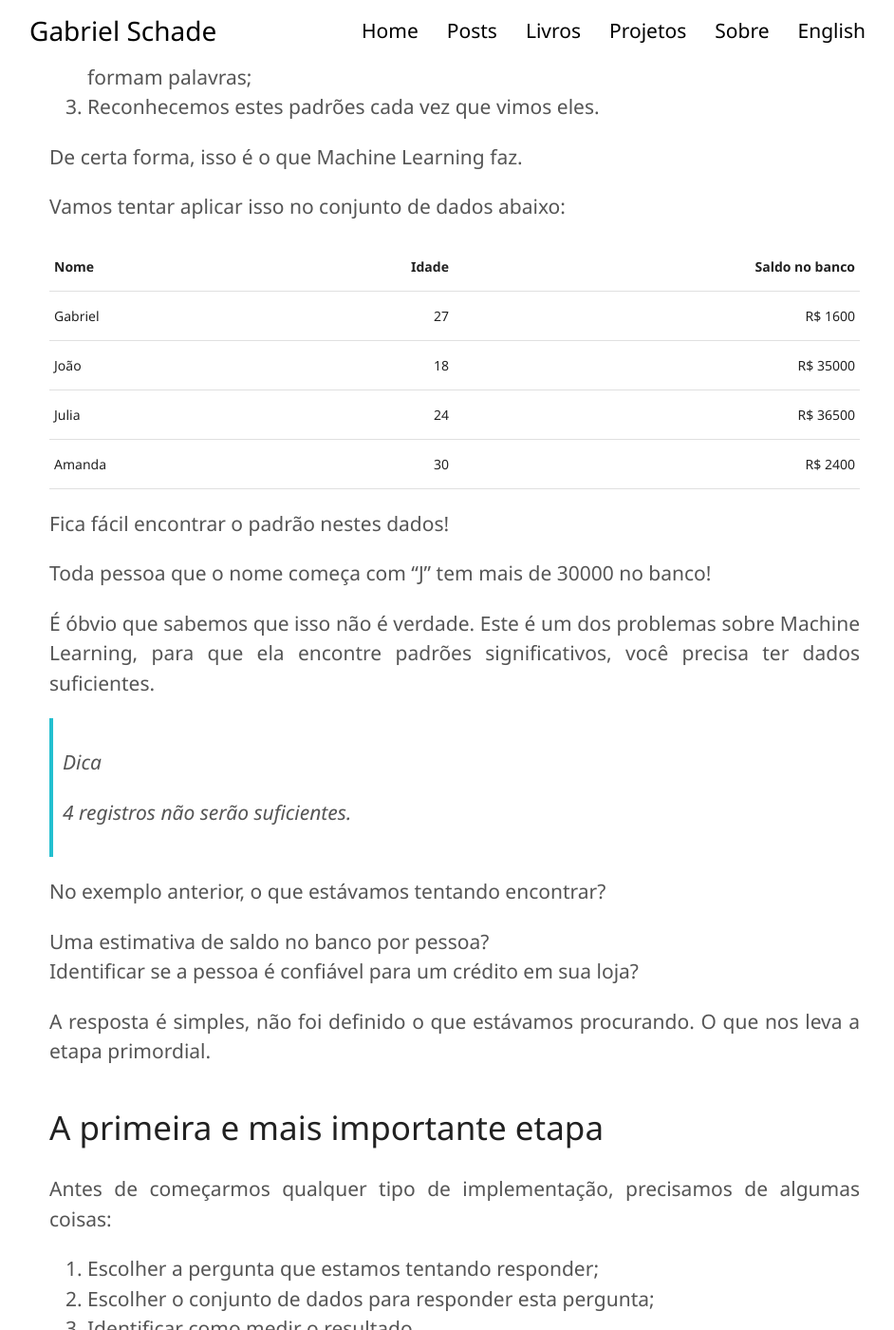
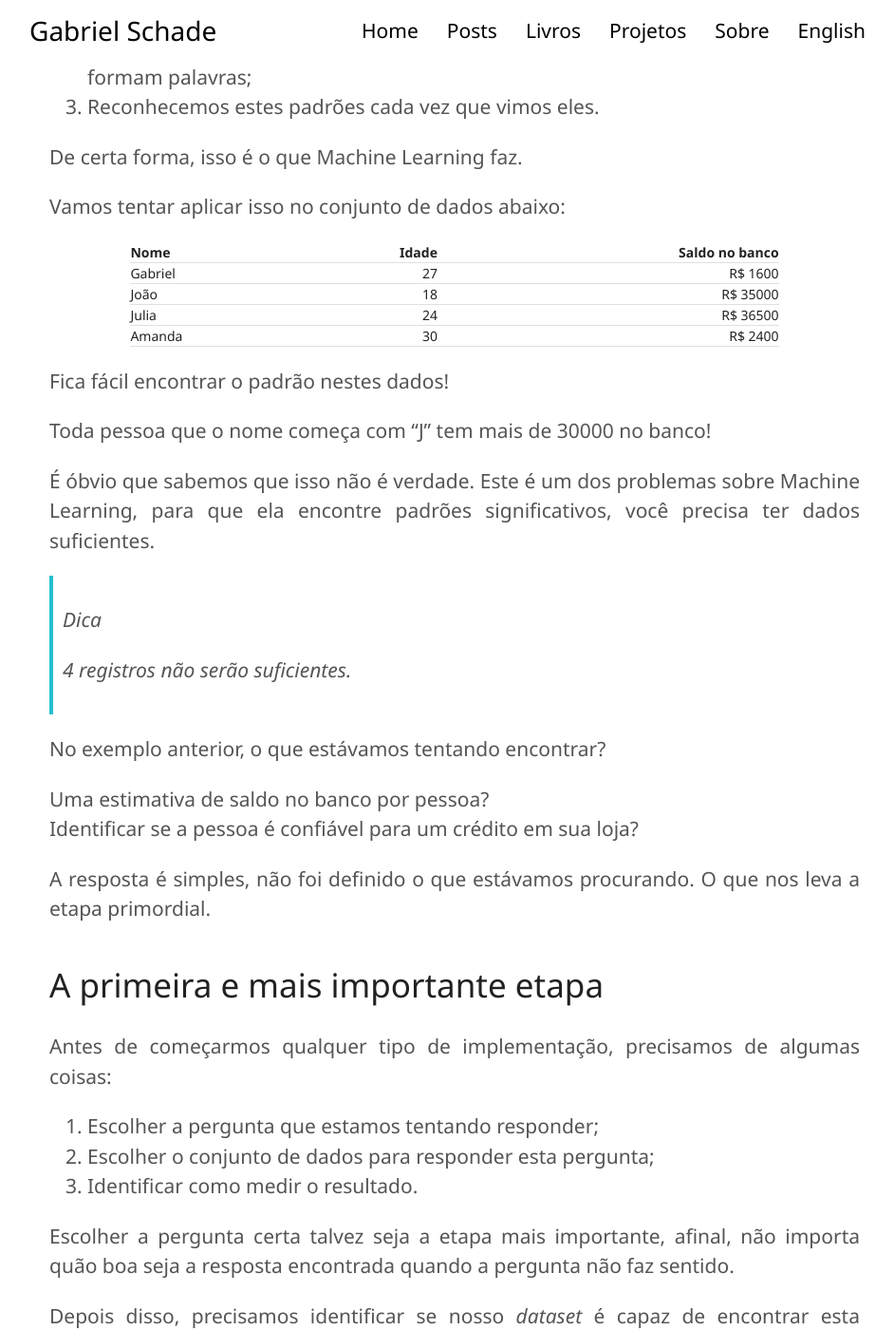
Before and after one commit to gabrielschade/gabrielschade.github.io, a Jekyll site: the page built from _posts/2018-01-08-machine-learning-intro.markdown, in a window 1280 px wide and 1400 px high, scrolled down 1748 px. Shown: the whole window at 95% size, without its empty margins (161-1103 px from the left). Built offline with Jekyll 4.4.1, drawn with Linux system fonts in a browser that asks for light colours; nearby versions of some CDN libraries; comment, search, counter and statistics services are not loaded.

Commit message:
Ajustes visuais;

```diff
--- a/_posts/2019-04-04-avengers-joia-tempo-heuristica.markdown
+++ b/_posts/2019-04-04-avengers-joia-tempo-heuristica.markdown
@@ -637,8 +637,6 @@
 | 14    | 1.801.088.541  | 7                    |
 | 15    | 5.403.265.623  | 3                    |
 
-{% include image.html link="https://imgur.com/9DYoGnf.png" alt="Olhando para o Futuro" width=50 %}
-
 {% include image.html link="https://i.imgur.com/mVDxIo0.gif" alt="Muitas possibilidades" width=80 %}
 
 Mas se não conseguimos simular tudo, como chegamos em algum lugar?
@@ -856,6 +854,8 @@
 
 Os dois melhores casos acabam com o Tony Stark derrubando o titã, mas em um futuro alternativo, quem faz o trabalho final e fica de pé é o próprio Dr. Estranho!
 
+{% include image.html link="https://i.imgur.com/HFbkx3Z.png" alt="Dr. Estranho vencendo" width=80 %}
+
 {% include image.html link="https://i.imgur.com/hEWuGLy.gif" alt="Dr. Estranho vencendo" width=50 %}
 
 Uma das dificuldades de encontrar uma boa função de avaliação é fazer com que o descarte dos turnos aconteça cedo o suficiente para economizar tempo de processamento gerando uma boa amostragem do que pode ou não acontecer.
--- a/css/blog-new.css
+++ b/css/blog-new.css
@@ -347,6 +347,16 @@
     max-width:100%;
 }
 
+.post-text table {
+    width: 80%;
+    margin: 0 auto;
+}
+
+.post-text table th,
+.post-text table td{
+    padding:0;
+}
+
 p,
 .about p,
 .post-text li,
```
Also changed, not shown: other parts of _posts/2019-04-04-avengers-joia-tempo-heuristica.markdown (+1 -1 lines).
